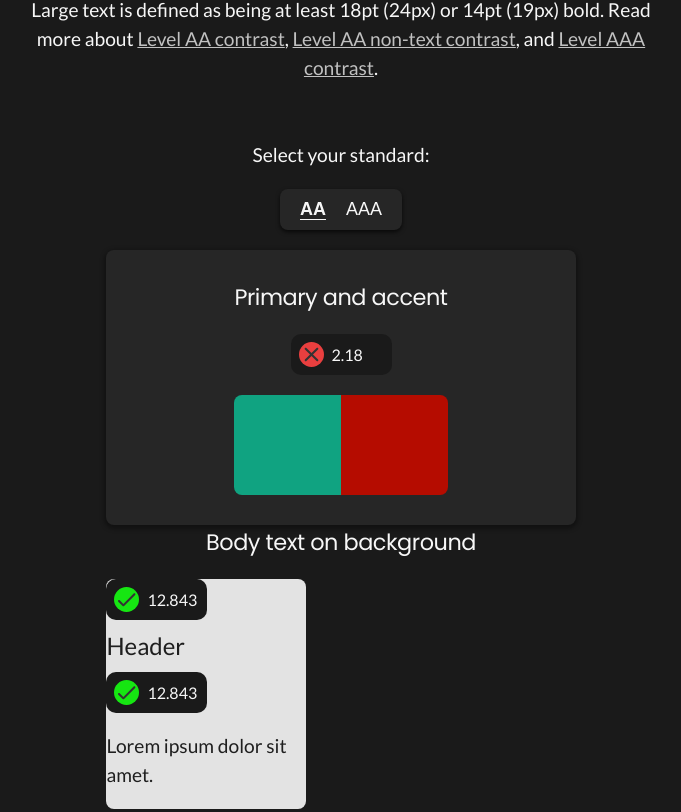
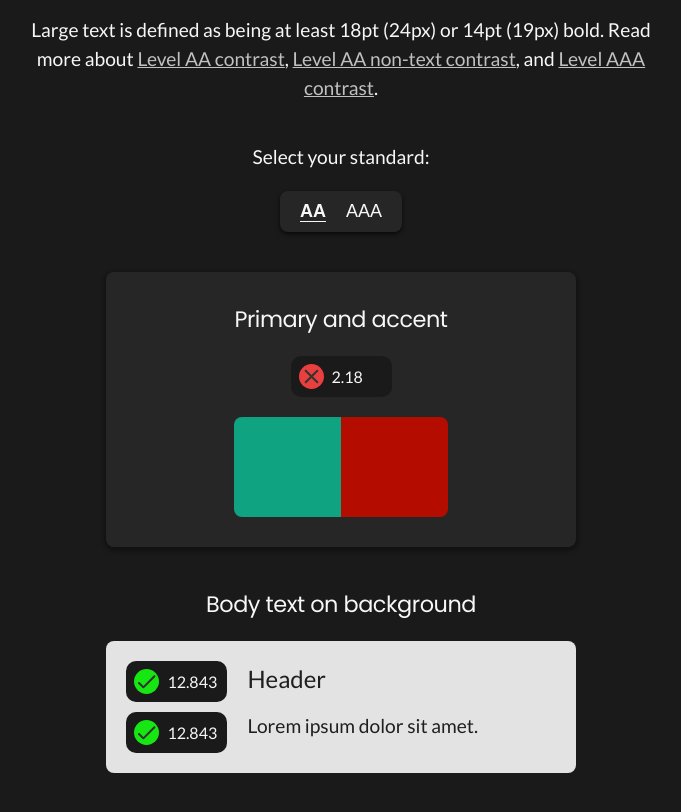
Before and after one commit to cagloria/palette-contrast, a React (Create React App) app: page / in a window 1280 px wide. Shown: the part 1348-2160 px from the top of the page, without its empty margins (299-980 px from the left). Built offline with nearby package versions, Linux system fonts and the light colour scheme.

Commit message:
Added styles to text contrast component

```diff
--- a/src/components/contrast/TextContrast.js
+++ b/src/components/contrast/TextContrast.js
@@ -3,43 +3,34 @@ import styled from "styled-components";
 import ContrastTest from "./ContrastTest";
 
 const Panel = styled.div`
-    width: 200px;
-    border-radius: 8px;
     background-color: ${(props) => props.bgColor};
     color: ${(props) => props.textColor};
 `;
 
-const ExampleHeader = styled.div`
-    p {
-        font-size: 1.5em;
-        margin: 8px 0;
-    }
-`;
-
 function TextContrast({ header, level, textColor, bgColor }) {
     return (
-        <div>
+        <div className="text-contrast">
             <h3>{header}</h3>
-            <Panel bgColor={bgColor} textColor={textColor}>
-                <ExampleHeader>
+            <Panel
+                className="text-contrast__panel"
+                bgColor={bgColor}
+                textColor={textColor}
+            >
                 <ContrastTest
                     level={level}
                     color1={textColor}
                     color2={bgColor}
                     size="large"
                 />
-                    <p>Header</p>
-                </ExampleHeader>
+                <p className="text-contrast__header">Header</p>
 
-                <div>
                 <ContrastTest
                     level={level}
                     color1={textColor}
                     color2={bgColor}
                     size="small"
                 />
-                    <p>Lorem ipsum dolor sit amet.</p>
-                </div>
+                <p className="text-contrast__body">Lorem ipsum dolor sit amet.</p>
             </Panel>
         </div>
     );
--- a/src/css/index.css
+++ b/src/css/index.css
@@ -399,7 +399,7 @@ textarea {
   -ms-grid-columns: 1fr;
       grid-template-columns: 1fr;
   grid-auto-rows: auto;
-  gap: 20px;
+  gap: 40px;
       grid-template-areas: "h"
  "i"
  "b"
@@ -422,8 +422,12 @@ textarea {
   grid-area: i;
 }
 
-.contrast-information > *:first-child {
+.contrast-information p:first-child {
   margin-top: 0;
+}
+
+.contrast-information p:last-child {
+  margin-bottom: 0;
 }
 
 @media only screen and (min-width: 426px) {
@@ -450,6 +454,7 @@ textarea {
 }
 
 .level-change-container p {
+  margin-top: 0;
   text-align: center;
 }
 
@@ -474,7 +479,7 @@ textarea {
   grid-area: p;
   -ms-grid-columns: 1fr;
       grid-template-columns: 1fr;
-  grid-auto-rows: row;
+  gap: 40px;
 }
 
 .contrast-panels > div {
@@ -498,6 +503,9 @@ textarea {
   width: -moz-fit-content;
   width: fit-content;
   min-width: 85px;
+  height: -webkit-fit-content;
+  height: -moz-fit-content;
+  height: fit-content;
   padding: 8px;
   color: #f7f7f7;
   border-radius: 10px;
@@ -555,3 +563,58 @@ textarea {
   width: 50%;
   border-radius: 0 8px 8px 0;
 }
+
+.text-contrast {
+  display: -ms-grid;
+  display: grid;
+}
+
+.text-contrast__panel {
+  display: -ms-grid;
+  display: grid;
+  -webkit-box-align: start;
+      -ms-flex-align: start;
+          align-items: start;
+  padding: 20px;
+  border-radius: 8px;
+  -ms-grid-columns: auto 1fr;
+      grid-template-columns: auto 1fr;
+  -ms-grid-rows: 1fr 1fr;
+      grid-template-rows: 1fr 1fr;
+  -webkit-column-gap: 20px;
+          column-gap: 20px;
+  row-gap: 10px;
+}
+
+.text-contrast__panel .contrast-test {
+  -ms-grid-column: 1;
+  grid-column: 1;
+}
+
+.text-contrast__panel .contrast-test:first-child {
+  -ms-grid-row: 1;
+  grid-row: 1;
+}
+
+.text-contrast__panel .contrast-test:last-child {
+  -ms-grid-row: 2;
+  grid-row: 2;
+}
+
+.text-contrast__panel p {
+  margin: 0;
+  -ms-grid-column: 2;
+  grid-column: 2;
+}
+
+.text-contrast__header {
+  font-size: 1.5em;
+  margin: 8px 0;
+  -ms-grid-row: 1;
+  grid-row: 1;
+}
+
+.text-contrast__body {
+  -ms-grid-row: 2;
+  grid-row: 2;
+}
--- a/src/scss/components/_ContrastSection.scss
+++ b/src/scss/components/_ContrastSection.scss
@@ -3,7 +3,7 @@
     justify-items: center;
     grid-template-columns: 1fr;
     grid-auto-rows: auto;
-    gap: 20px;
+    gap: 40px;
     grid-template-areas:
         "h"
         "i"
@@ -20,8 +20,11 @@
     margin: 0 auto;
     text-align: center;
     grid-area: i;
-    > *:first-child {
+    p:first-child {
         margin-top: 0;
+    }
+    p:last-child {
+        margin-bottom: 0;
     }
     @media only screen and (min-width: 426px) {
         width: 50%;
@@ -35,6 +38,7 @@
     flex-direction: column;
     grid-area: b;
     p {
+        margin-top: 0;
         text-align: center;
     }
 
@@ -55,7 +59,7 @@
     display: grid;
     grid-area: p;
     grid-template-columns: 1fr;
-    grid-auto-rows: row;
+    gap: 40px;
     > div {
         display: flex;
         flex-direction: column;
--- a/src/scss/components/_ContrastTest.scss
+++ b/src/scss/components/_ContrastTest.scss
@@ -3,6 +3,7 @@
     align-items: center;
     width: fit-content;
     min-width: 85px;
+    height: fit-content;
     padding: 8px;
     color: $text-color;
     border-radius: 10px;
--- /dev/null
+++ b/src/scss/components/_TextContrast.scss
@@ -0,0 +1,39 @@
+.text-contrast {
+    display: grid;
+    &__panel {
+        display: grid;
+        align-items: start;
+        padding: 20px;
+        border-radius: 8px;
+        grid-template-columns: auto 1fr;
+        grid-template-rows: 1fr 1fr;
+        column-gap: 20px;
+        row-gap: 10px;
+        .contrast-test {
+            grid-column: 1;
+
+            &:first-child {
+                grid-row: 1;
+            }
+
+            &:last-child {
+                grid-row: 2;
+            }
+        }
+
+        p {
+            margin: 0;
+            grid-column: 2;
+        }
+    }
+
+    &__header {
+        font-size: 1.5em;
+        margin: 8px 0;
+        grid-row: 1;
+    }
+
+    &__body {
+        grid-row: 2;
+    }
+}
--- a/src/scss/index.scss
+++ b/src/scss/index.scss
@@ -34,3 +34,4 @@ $input-background: #0d0d0d;
 @import "./components/ContrastSection";
 @import "./components/ContrastTest";
 @import "./components/GraphicContrast";
+@import "./components/TextContrast";
```
Lines whose indentation alone changed are shown as unchanged.
